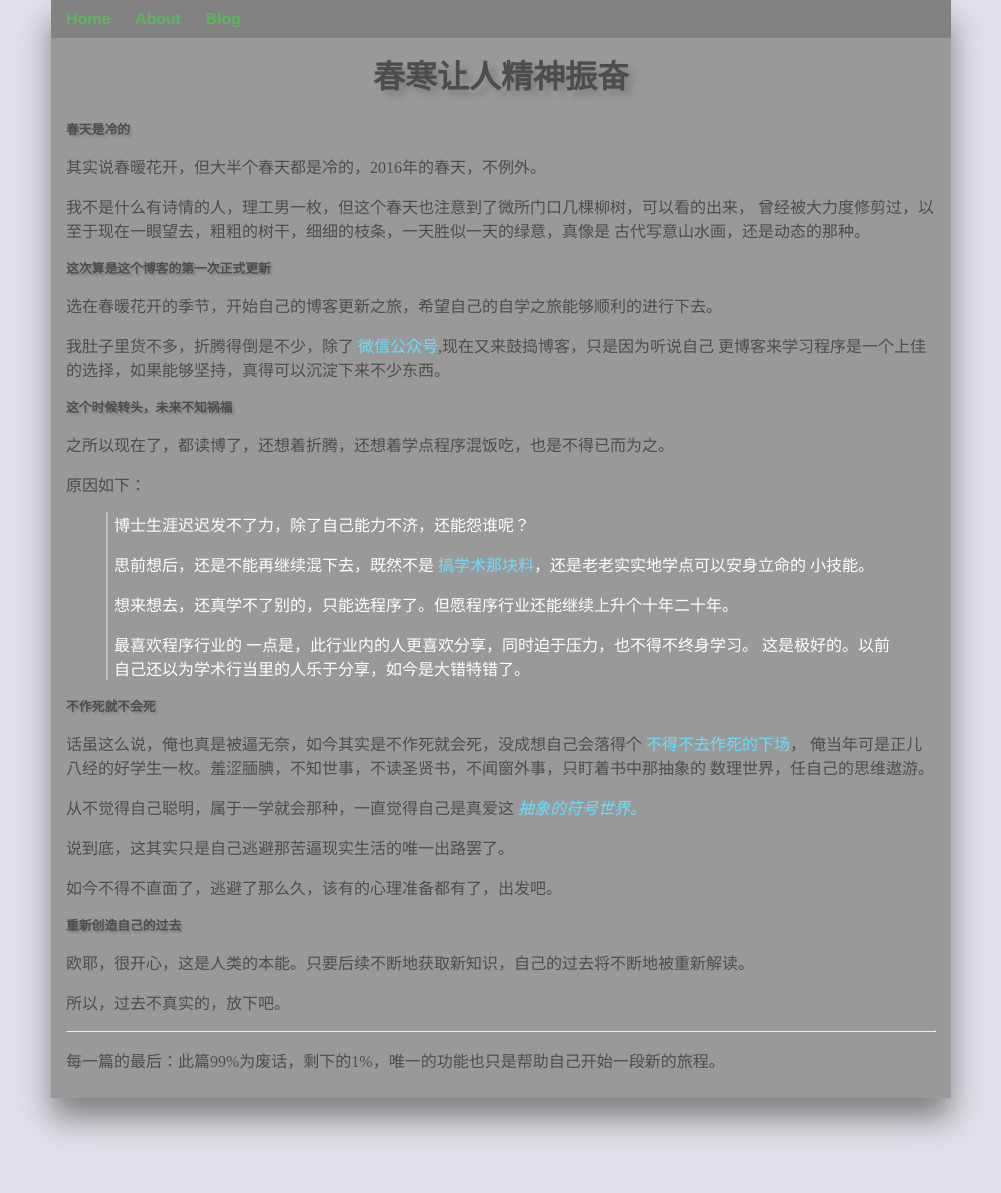
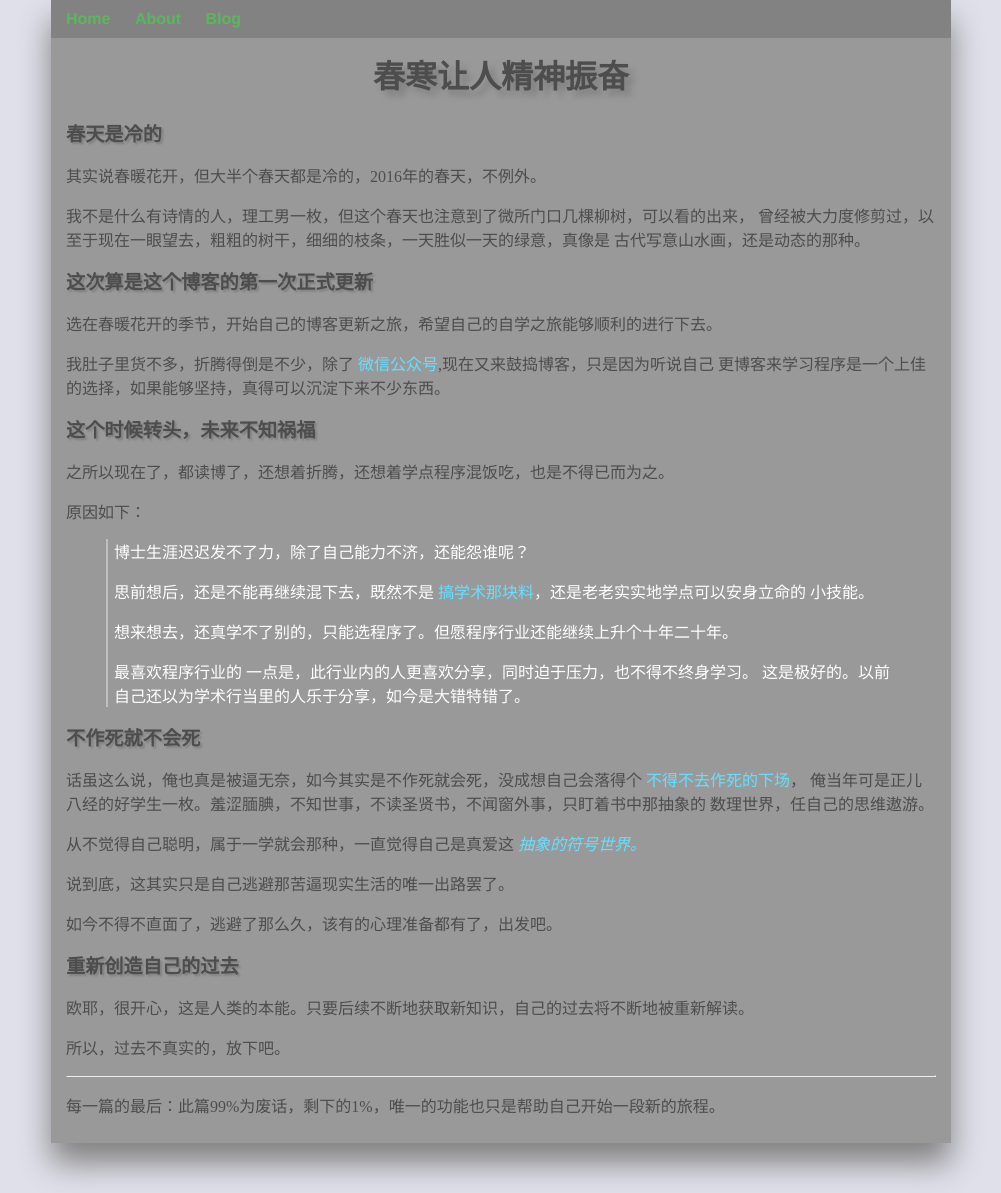
Before and after one commit to xxleyi/xxleyi.github.io, a Jekyll site: the page built from _posts/2016-03-25-春天真得来了.md, in a window 1280 px wide and 1193 px high. Shown: the whole window, without its empty margins (139-1140 px from the left). Built offline with Jekyll 4.4.1, drawn with Linux system fonts in a browser that asks for light colours.

Commit message:
change the font-size of the h2 of the post.

```diff
--- a/css/post.css
+++ b/css/post.css
@@ -47,7 +47,7 @@ main h1{
 main h2{
   text-shadow: 2px 2px 2px grey;
   color:#4d4d4d;
-  font-size: 0.8em;
+  font-size: 1.2em;
 }
 blockquote{
   border-left: 2px solid #bfbfbf;
```
